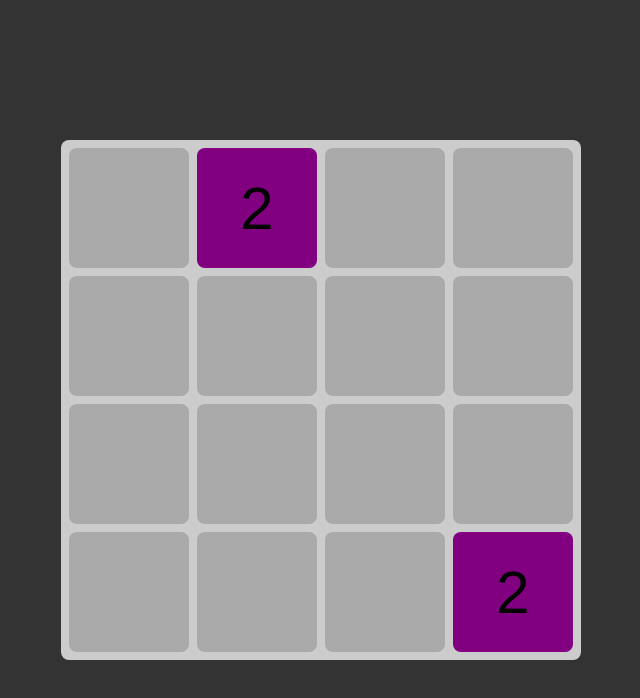
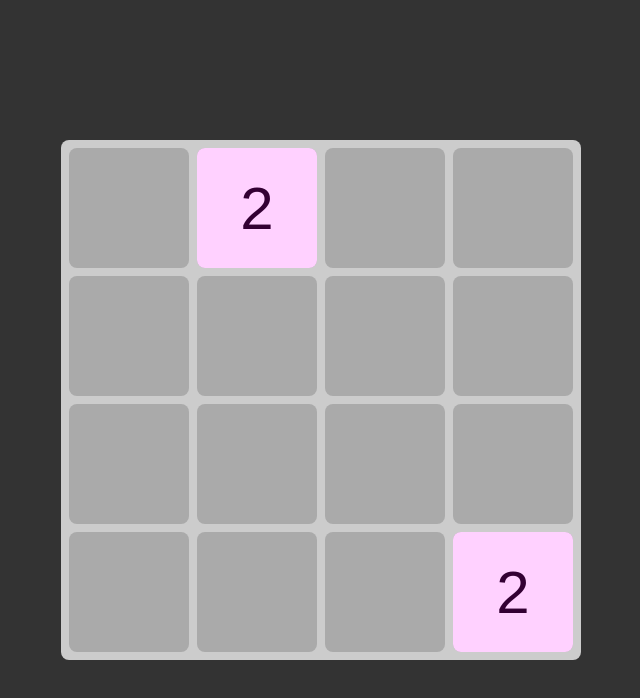
Before and after one commit to bhavasagar/2048-plain-js-game, a plain HTML site: page index.html in a window 1280 px wide. Shown: the whole page, without its empty margins (319-959 px from the left). Drawn offline with Linux system fonts and the light colour scheme.

Commit message:
"Animations and Colors"

```diff
--- a/Components/Cell.js
+++ b/Components/Cell.js
@@ -48,7 +48,7 @@ export default class Cell {
     }
 
     canAccept(incommingTile) {
-        console.log(this.tile, this.tile?.value, incommingTile.value, this.mergeTile);
+        // console.log(this.tile, this.tile?.value, incommingTile.value, this.mergeTile);
         return (this.tile == null ||
             (this.tile.value == incommingTile.value && !this.mergeTile))
     }
--- a/Components/Tile.js
+++ b/Components/Tile.js
@@ -25,7 +25,17 @@ export default class Tile {
     set value(v) {
         this.#value = v;
         this.#tileElement.textContent = v;
-        // Add color logic later.
+
+        const power = Math.log2(v)
+        const backgroundLightness = 100 - power * 9
+        this.#tileElement.style.setProperty(
+            "--bg-lightness",
+            `${backgroundLightness}%`
+        )
+        this.#tileElement.style.setProperty(
+            "--color-lightness",
+            `${backgroundLightness <= 50 ? 90 : 10}%`
+        )
     }
 
     /**
--- a/index.css
+++ b/index.css
@@ -1,6 +1,8 @@
-*, *::before, *::after {
-  box-sizing: border-box;
-  font-family: Arial;
+*,
+*::before,
+*::after {
+    box-sizing: border-box;
+    font-family: Arial;
 }
 
 body {
@@ -14,12 +16,7 @@ body {
 }
 
 .game-board {
-    --cell-size: 15vmin;
-    --cell-count: 4;
-    --cell-gap: 1vmin;
-
     position: relative;
-
     display: grid;
     grid-template-columns: repeat(var(--cell-count), var(--cell-size));
     grid-template-rows: repeat(var(--cell-count), var(--cell-size));
@@ -35,16 +32,16 @@ body {
 }
 
 .tile {
-
-    --x: 3;
-    --y: 3;
+    --bg-lightness: 20%;
+    --color-lightness: 80%;
 
     position: absolute;
     width: var(--cell-size);
     height: var(--cell-size);
 
     border-radius: 1vmin;
-    background-color: purple;
+    background-color: hsl(300, 100%, var(--bg-lightness));
+    color: hsl(300, 100%, var(--color-lightness));
     top: calc(var(--y)*(var(--cell-size) + var(--cell-gap)) + var(--cell-gap));
     left: calc(var(--x)*(var(--cell-size) + var(--cell-gap)) + var(--cell-gap));
 
@@ -52,4 +49,8 @@ body {
     display: flex;
     justify-content: center;
     align-items: center;
+
+
+    animation: show 200ms ease-in-out;
+    transition: 100ms ease-in-out;
 }
--- a/index.js
+++ b/index.js
@@ -75,7 +75,7 @@ function slideTiles(cells) {
             let lastValidCell;
             for (let j = i-1; j >= 0; j--) {
                 let moveToCell = group[j];
-                console.log(moveToCell.canAccept(cell.tile), cell.tile, moveToCell);
+                // console.log(moveToCell.canAccept(cell.tile), cell.tile, moveToCell);
                 if (!moveToCell.canAccept(cell.tile)) break;
                 lastValidCell = moveToCell;
             }
```
